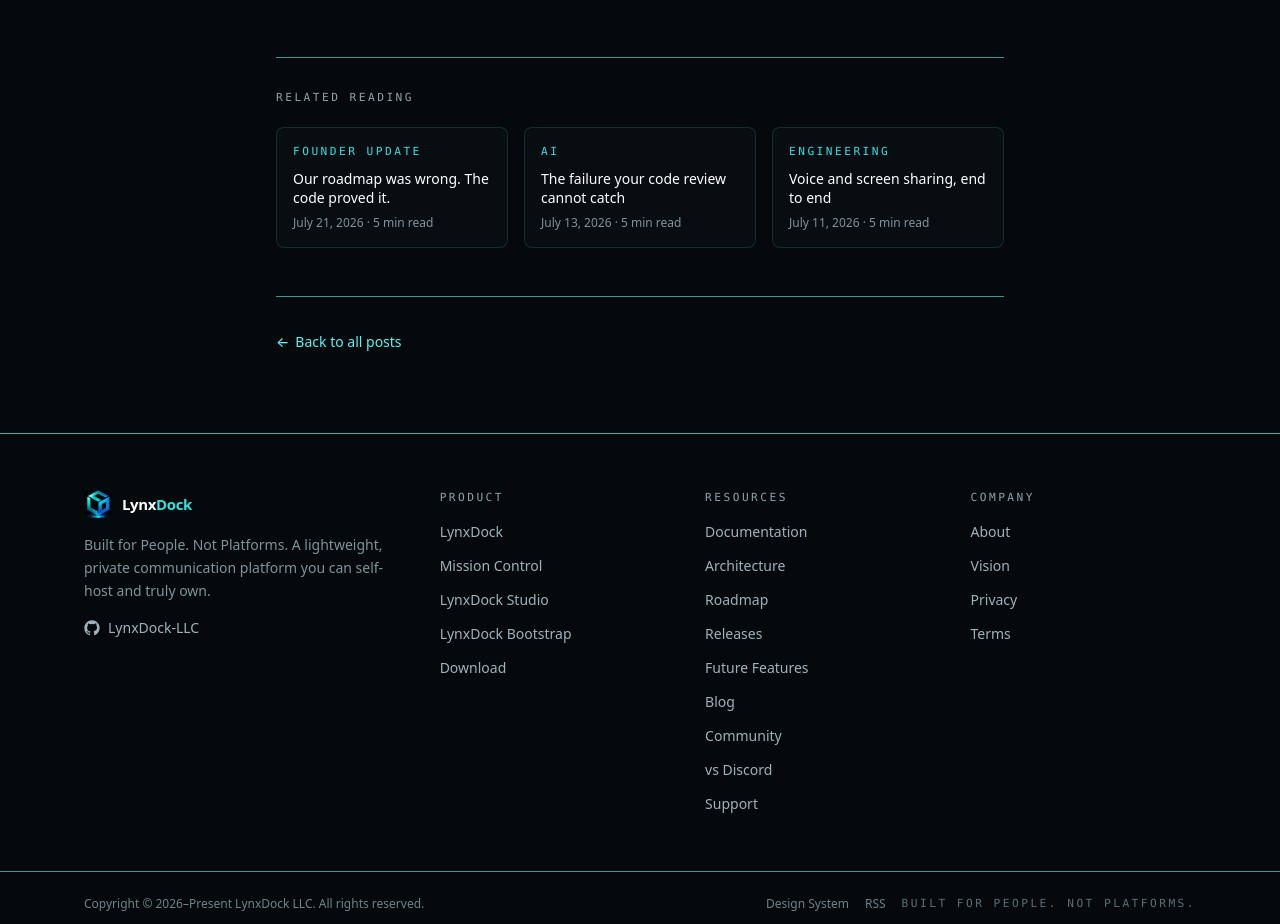
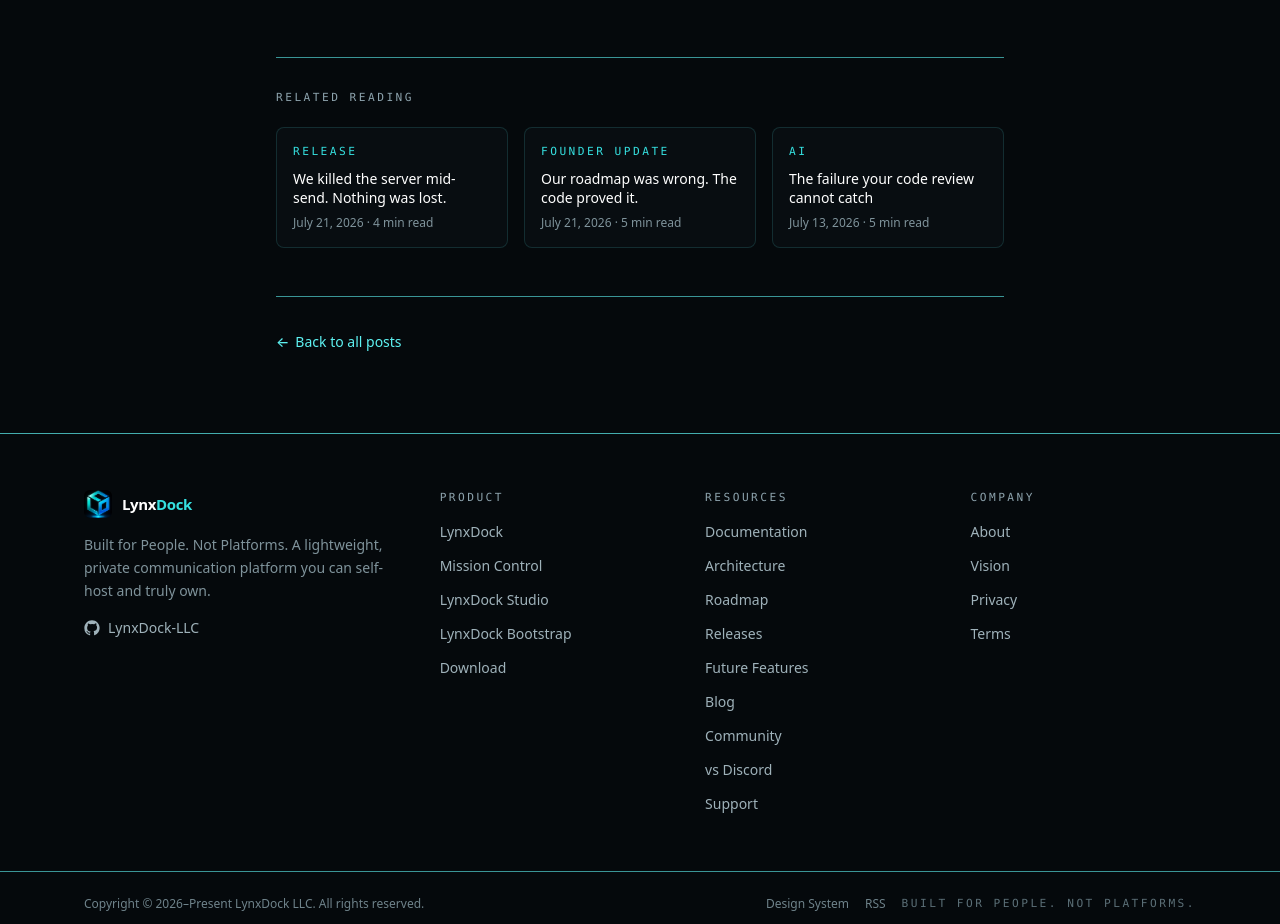
Before and after one commit to LynxDock-LLC/lynxdock-website, a Next.js app: page /blog/a-file-extension-is-not-a-fact/ in a window 1280 px wide. Shown: the part 920-1844 px from the top of the page. Built offline with nearby package versions, Linux system fonts and the light colour scheme; no server answers.

Commit message:
Blog: v2.2 verification release post - internal alpha day one

```diff
--- a/src/data/posts.ts
+++ b/src/data/posts.ts
@@ -137,6 +137,26 @@ export function latestPosts(limit = 3): Post[] {
 
 export const posts: Post[] = [
   {
+    slug: "we-killed-the-server-mid-send",
+    title: "We killed the server mid-send. Nothing was lost.",
+    date: "2026-07-21",
+    readingTime: "4 min read",
+    tag: "Release",
+    topics: ["Milestone", "Engineering"],
+    featured: true,
+    excerpt:
+      "Version 2.2's networking was built and tested but had never been watched working end to end. So we watched: three live clients, a cross-device read-state test with a human witness, and a server killed mid-conversation. Seven of seven cases passed - and we're publishing the four bugs we found alongside the wins. This is day one of the internal alpha.",
+    body: [
+      "Last week we wrote about the marker we added to our roadmap: built, tested, but not yet exercised end-to-end. It was an honest asterisk, and an uncomfortable one - a networking stack nobody has watched work is a hypothesis with good unit tests. Today we removed the asterisk the only way you legitimately can.",
+      "The setup: one server, three live clients logged in as three different users, plus a second window per account so every user was connected from two devices at once. Then a checklist of nine cases, each mapped to a method the server actually registers - message delivery, channel creation, server-backed read state, presence, typing indicators, the offline queue, reconnection, reactions, deletion, and full-text search across networked messages.",
+      "The headline test is the one in the title. With a conversation in flight, we killed the server process. The clients noticed within seconds and switched to a reconnecting state. We sent three more messages into the void - they queued locally under a 'messages waiting to send' indicator instead of erroring. Then we brought the server back. Every client reconnected on its own in about six seconds, no re-login, and the queued messages drained to the other users in order, exactly once. No losses, no duplicates. A reaction added before the outage survived it. Unread counts survived the full server restart, because read state persists to disk.",
+      "The test we're proudest of needed a human witness: with the same account signed in on two devices, we read a channel on one and watched the unread badge clear on the other, untouched. Server-backed read state is the kind of feature every chat product claims and few people ever actually verify across devices. Ours is now verified, with a date.",
+      "Seven of seven executed cases passed. And in the same run we found four real problems, which we are publishing rather than sitting on. The one that matters: during the outage, the client blanked its entire view - channel list and message history gone until reconnect. Everything came back, but for a product built on a local-first foundation, going blind while offline is the gap between the claim and the experience, and it is now the top item on our board. The other three are smaller: message editing exists on the server but has no UI yet, deleting the newest message leaves its text stranded in the sidebar preview, and one loading placeholder never resolves.",
+      "Two cases were deferred, not failed - the containerized self-host parity run and the voice smoke test, which needs human ears. Voice gates the v2.3 tag; the code shipped months of phases ago, and it will get the same treatment: watched, not assumed.",
+      "As of this run, version 2.2 is tagged and the roadmap says 'e2e verified' with a date next to it. That phrase is the whole point. A month ago our documents described intent and called it status. Now a claim gets a checkmark when someone watches it be true - and the internal alpha starts today, with us living in the product we just verified.",
+    ],
+  },
+  {
     slug: "when-your-own-roadmap-is-wrong",
     title: "Our roadmap was wrong. The code proved it.",
     date: "2026-07-21",
@@ -144,7 +164,6 @@ export const posts: Post[] = [
     tag: "Founder Update",
     kind: "founder",
     topics: ["Engineering", "Architecture"],
-    featured: true,
     excerpt:
       "Our public roadmap said networking and voice hadn't started yet. The repository contained working, tested implementations of both. We nearly corrected the wrong side - deleting real shipped work from the record because an official-looking document said it didn't exist. Here's the rule we adopted instead.",
     body: [
```
